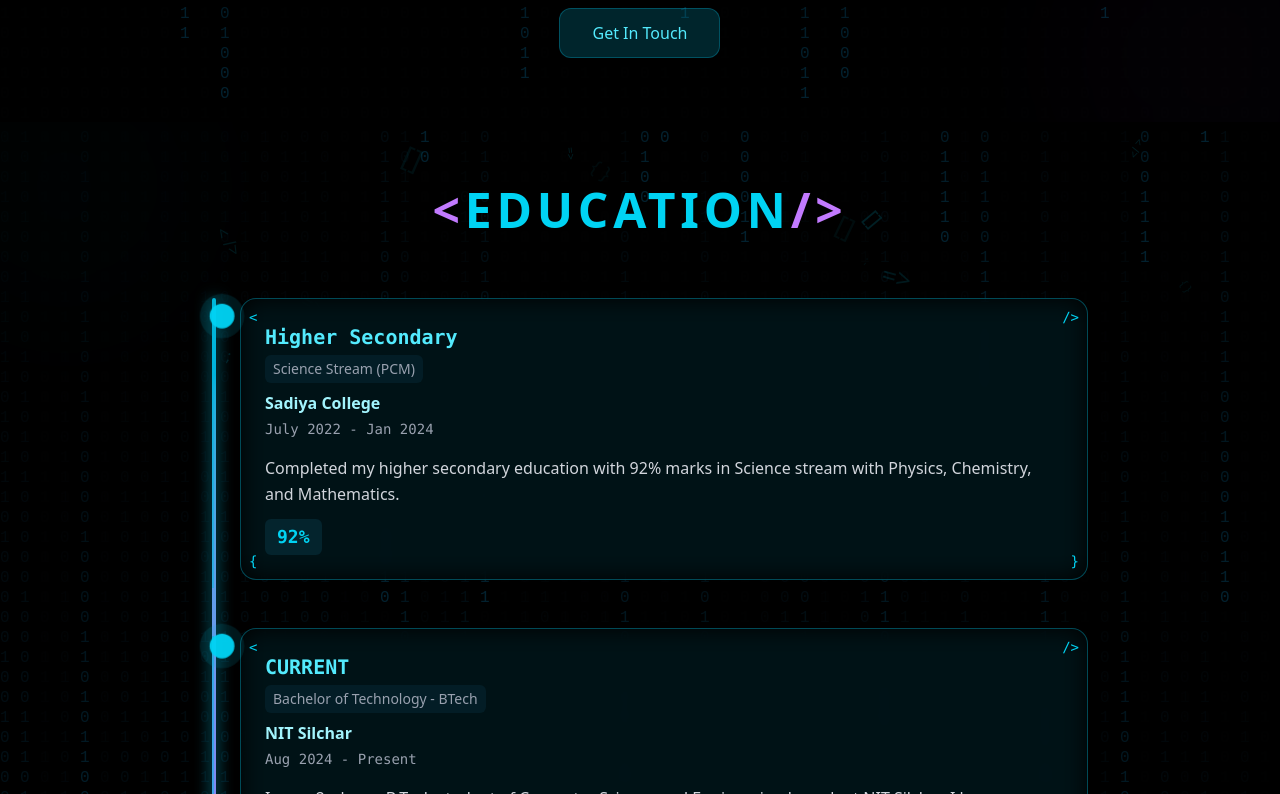
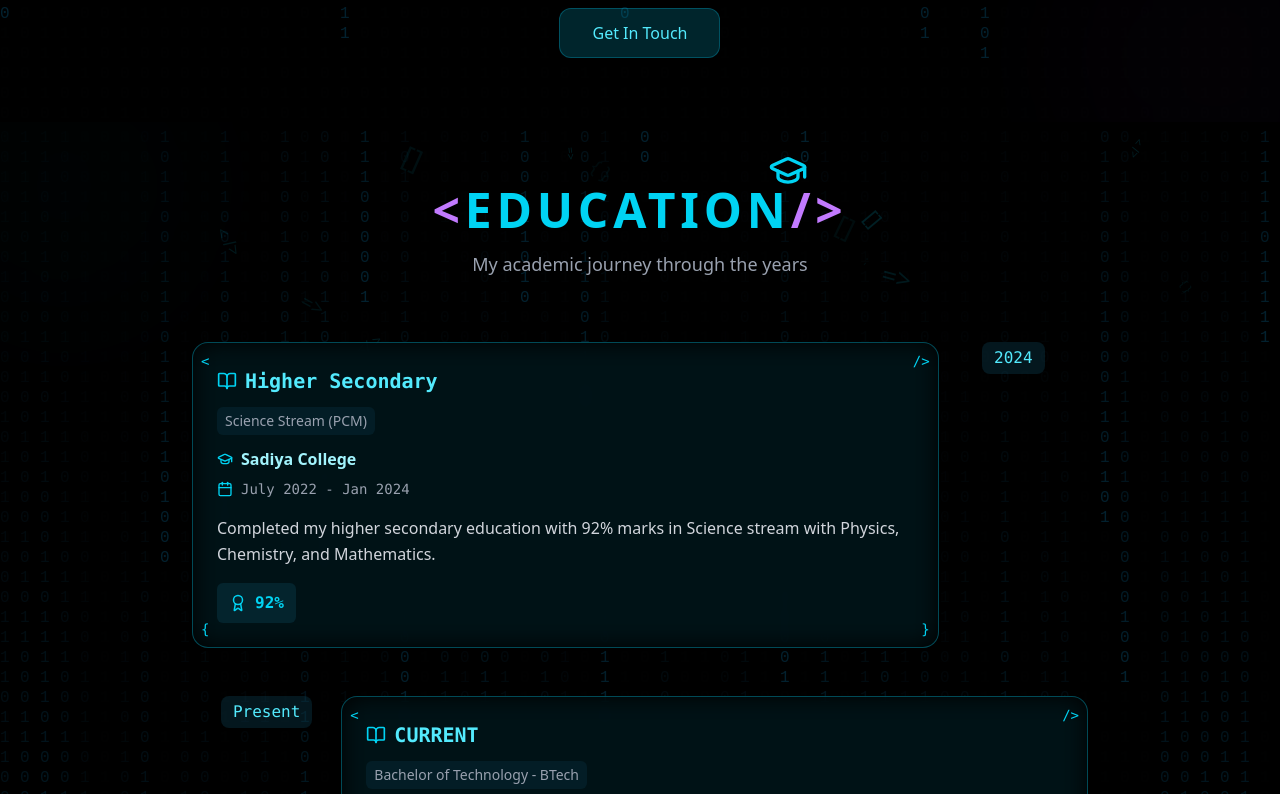
Before and after one commit to kallulgogoi/Portfolio, a React (Vite) app: page / in a window 1280 px wide. Shown: the part 3046-3840 px from the top of the page. Built offline with nearby package versions, Linux system fonts and the light colour scheme; no server answers.

Commit message:
comiited

```diff
--- a/package.json
+++ b/package.json
@@ -10,6 +10,7 @@
     "preview": "vite preview"
   },
   "dependencies": {
+    "@emailjs/browser": "^4.4.1",
     "@tailwindcss/vite": "^4.1.10",
     "flowbite": "^3.1.2",
     "lucide-react": "^0.542.0",
--- a/src/components/About.jsx
+++ b/src/components/About.jsx
@@ -22,7 +22,7 @@ export default function About() {
   return (
     <section
       id="about"
-      className="min-h-screen bg-black text-gray-300 flex items-center justify-center px-8 md:px-20 py-16 relative overflow-hidden"
+      className="min-h-screen bg-black text-gray-300 flex items-center justify-center px-8 md:px-20 py-16 pt-24 md:pt-16 relative overflow-hidden"
     >
       {/* Animated Star Background */}
       <div className="absolute inset-0 overflow-hidden">
--- a/src/components/Education.jsx
+++ b/src/components/Education.jsx
@@ -1,5 +1,6 @@
 import { motion } from "framer-motion";
 import { useRef, useEffect, useState } from "react";
+import { GraduationCap, Calendar, Award, BookOpen } from "lucide-react";
 
 const education = [
   {
@@ -42,32 +43,34 @@ const BinaryRain = () => {
     };
 
     updateDimensions();
-    window.addEventListener('resize', updateDimensions);
+    window.addEventListener("resize", updateDimensions);
 
-    return () => window.removeEventListener('resize', updateDimensions);
+    return () => window.removeEventListener("resize", updateDimensions);
   }, []);
 
   useEffect(() => {
     if (!canvasRef.current || dimensions.width === 0) return;
 
     const canvas = canvasRef.current;
-    const ctx = canvas.getContext('2d');
+    const ctx = canvas.getContext("2d");
     canvas.width = dimensions.width;
     canvas.height = dimensions.height;
 
-    const binaryChars = '01';
+    const binaryChars = "01";
     const columns = Math.floor(dimensions.width / 20);
     const drops = Array(columns).fill(1);
 
     function draw() {
-      ctx.fillStyle = 'rgba(0, 0, 0, 0.05)';
+      ctx.fillStyle = "rgba(0, 0, 0, 0.05)";
       ctx.fillRect(0, 0, canvas.width, canvas.height);
 
-      ctx.fillStyle = '#0ea5e9';
-      ctx.font = '16px monospace';
+      ctx.fillStyle = "#0ea5e9";
+      ctx.font = "16px monospace";
 
       for (let i = 0; i < drops.length; i++) {
-        const text = binaryChars.charAt(Math.floor(Math.random() * binaryChars.length));
+        const text = binaryChars.charAt(
+          Math.floor(Math.random() * binaryChars.length)
+        );
         ctx.fillText(text, i * 20, drops[i] * 20);
 
         if (drops[i] * 20 > canvas.height && Math.random() > 0.975) {
@@ -103,7 +106,7 @@ const FloatingTechElements = () => {
             opacity: 0,
             x: Math.random() * 100,
             y: Math.random() * 100,
-            rotate: 0
+            rotate: 0,
           }}
           animate={{
             opacity: [0, 0.5, 0],
@@ -113,23 +116,40 @@ const FloatingTechElements = () => {
           transition={{
             duration: Math.random() * 10 + 10,
             repeat: Infinity,
-            delay: Math.random() * 5
+            delay: Math.random() * 5,
           }}
           style={{
             left: `${Math.random() * 100}%`,
             fontSize: `${Math.random() * 20 + 10}px`,
           }}
         >
-          {i % 5 === 0 && '< />'}
-          {i % 5 === 1 && '{ }'}
-          {i % 5 === 2 && '[]'}
-          {i % 5 === 3 && ';'}
-          {i % 5 === 4 && '=>'}
+          {i % 5 === 0 && "< />"}
+          {i % 5 === 1 && "{ }"}
+          {i % 5 === 2 && "[]"}
+          {i % 5 === 3 && ";"}
+          {i % 5 === 4 && "=>"}
         </motion.div>
       ))}
     </div>
   );
 };
+
+// Animated graduation cap icon
+const AnimatedGraduationCap = () => (
+  <motion.div
+    initial={{ y: -20, opacity: 0 }}
+    animate={{ y: 0, opacity: 1 }}
+    transition={{ duration: 0.8, delay: 0.5 }}
+    className="absolute -top-8 right-10 text-cyan-400"
+  >
+    <motion.div
+      animate={{ y: [0, -10, 0] }}
+      transition={{ duration: 4, repeat: Infinity }}
+    >
+      <GraduationCap size={40} />
+    </motion.div>
+  </motion.div>
+);
 
 export default function Education() {
   return (
@@ -142,15 +162,12 @@ export default function Education() {
         <BinaryRain />
         <FloatingTechElements />
 
-        {/* Grid overlay */}
-        <div className="absolute inset-0 bg-grid-small-cyan-500/20"></div>
-
         {/* Glowing orbs */}
         <motion.div
           className="absolute -top-20 -left-20 w-72 h-72 bg-cyan-500/10 rounded-full filter blur-3xl"
           animate={{
             scale: [1, 1.2, 1],
-            opacity: [0.1, 0.2, 0.1]
+            opacity: [0.1, 0.2, 0.1],
           }}
           transition={{ duration: 10, repeat: Infinity }}
         />
@@ -158,41 +175,56 @@ export default function Education() {
           className="absolute -bottom-20 -right-20 w-72 h-72 bg-purple-500/10 rounded-full filter blur-3xl"
           animate={{
             scale: [1.2, 1, 1.2],
-            opacity: [0.2, 0.1, 0.2]
+            opacity: [0.2, 0.1, 0.2],
           }}
           transition={{ duration: 8, repeat: Infinity }}
         />
       </div>
 
       {/* Section Title */}
-      <motion.h2
+      <motion.div
+        className="relative z-10 mb-16 text-center"
         initial={{ opacity: 0, y: -30 }}
         whileInView={{ opacity: 1, y: 0 }}
         transition={{ duration: 0.6 }}
         viewport={{ once: true }}
-        className="text-4xl md:text-5xl font-extrabold text-cyan-400 uppercase tracking-widest mb-16 relative z-10"
       >
+        <motion.h2 className="text-4xl md:text-5xl font-extrabold text-cyan-400 uppercase tracking-widest">
           <span className="text-purple-400">&lt;</span>
           Education
           <span className="text-purple-400">/&gt;</span>
         </motion.h2>
+        <motion.p
+          className="mt-4 text-lg text-gray-400 max-w-2xl mx-auto"
+          initial={{ opacity: 0 }}
+          whileInView={{ opacity: 1 }}
+          transition={{ delay: 0.3 }}
+          viewport={{ once: true }}
+        >
+          My academic journey through the years
+        </motion.p>
+        <AnimatedGraduationCap />
+      </motion.div>
 
       {/* Timeline */}
       <div className="relative w-full max-w-4xl z-10">
-        {/* Glowing vertical line */}
-        <div className="absolute left-5 top-0 w-1 h-full bg-gradient-to-b from-cyan-500 to-purple-500 rounded-full shadow-[0_0_15px_#06b6d4]"></div>
-
         {/* Education Items */}
         <div className="flex flex-col space-y-12">
           {education.map((edu, idx) => (
             <motion.div
               key={idx}
-              initial={{ opacity: 0, x: idx % 2 === 0 ? -100 : 100 }}
-              whileInView={{ opacity: 1, x: 0 }}
+              initial={{ opacity: 0, y: 50 }}
+              whileInView={{ opacity: 1, y: 0 }}
               transition={{ duration: 0.7, delay: idx * 0.2 }}
               viewport={{ once: true }}
-              className="ml-12 relative"
+              className="relative flex flex-col md:flex-row items-start"
+              style={{
+                flexDirection: idx % 2 === 0 ? "row" : "row-reverse",
+                justifyContent: idx % 2 === 0 ? "flex-start" : "flex-end",
+              }}
             >
+              {/* Content Card */}
+              <div className="md:w-5/6">
                 {/* Timeline Dot with glow effect */}
                 <motion.div
                   animate={{
@@ -201,55 +233,112 @@ export default function Education() {
                     boxShadow: [
                       "0 0 0 0 rgba(6, 182, 212, 0.7)",
                       "0 0 0 10px rgba(6, 182, 212, 0)",
-                    "0 0 0 0 rgba(6, 182, 212, 0)"
-                  ]
+                      "0 0 0 0 rgba(6, 182, 212, 0)",
+                    ],
                   }}
-                transition={{
-                  repeat: Infinity,
-                  duration: 3,
-                  ease: "easeOut"
-                }}
-                className="absolute -left-7 top-2 w-5 h-5 rounded-full bg-cyan-400 shadow-[0_0_20px_#06b6d4] z-10"
                 ></motion.div>
-
-              {/* Connection line from dot to card */}
-              <div className="absolute -left-7 top-2 h-full w-0.5 bg-cyan-500/50"></div>
 
                 {/* Tech-inspired card */}
                 <motion.div
                   whileHover={{
                     scale: 1.03,
                     boxShadow: "0px 0px 25px #06b6d4",
-                  y: -5
+                    y: -5,
                   }}
                   className="p-6 rounded-2xl border border-cyan-500/40 bg-black/70 backdrop-blur-sm relative overflow-hidden"
                 >
                   {/* Card corner brackets */}
-                <div className="absolute top-2 left-2 text-cyan-400 text-sm font-mono">&lt;</div>
-                <div className="absolute top-2 right-2 text-cyan-400 text-sm font-mono">/&gt;</div>
-                <div className="absolute bottom-2 left-2 text-cyan-400 text-sm font-mono">&#123;</div>
-                <div className="absolute bottom-2 right-2 text-cyan-400 text-sm font-mono">&#125;</div>
+                  <div className="absolute top-2 left-2 text-cyan-400 text-sm font-mono">
+                    &lt;
+                  </div>
+                  <div className="absolute top-2 right-2 text-cyan-400 text-sm font-mono">
+                    /&gt;
+                  </div>
+                  <div className="absolute bottom-2 left-2 text-cyan-400 text-sm font-mono">
+                    &#123;
+                  </div>
+                  <div className="absolute bottom-2 right-2 text-cyan-400 text-sm font-mono">
+                    &#125;
+                  </div>
 
                   {/* Subtle card glow */}
                   <div className="absolute inset-0 rounded-2xl bg-cyan-500/10 blur-md -z-10"></div>
 
-                <h3 className="text-xl font-bold text-cyan-300 font-mono">{edu.title}</h3>
-                <p className="text-gray-400 text-sm mt-1 bg-cyan-900/20 inline-block px-2 py-1 rounded-md">{edu.stream}</p>
-                <p className="mt-2 font-semibold text-cyan-200">{edu.institute}</p>
-                <p className="text-sm text-gray-400 mt-1 font-mono">{edu.duration}</p>
-                <p className="mt-4 text-gray-300 leading-relaxed">{edu.desc}</p>
-                <motion.p
+                  {/* Title with icon */}
+                  <div className="flex items-center gap-2 mb-2">
+                    <BookOpen size={20} className="text-cyan-400" />
+                    <h3 className="text-xl font-bold text-cyan-300 font-mono">
+                      {edu.title}
+                    </h3>
+                  </div>
+
+                  <p className="text-gray-400 text-sm mt-1 bg-cyan-900/20 inline-block px-2 py-1 rounded-md">
+                    {edu.stream}
+                  </p>
+
+                  <div className="flex items-center gap-2 mt-3">
+                    <GraduationCap size={16} className="text-cyan-400" />
+                    <p className="font-semibold text-cyan-200">
+                      {edu.institute}
+                    </p>
+                  </div>
+
+                  <div className="flex items-center gap-2 mt-2">
+                    <Calendar size={16} className="text-cyan-400" />
+                    <p className="text-sm text-gray-400 font-mono">
+                      {edu.duration}
+                    </p>
+                  </div>
+
+                  <p className="mt-4 text-gray-300 leading-relaxed">
+                    {edu.desc}
+                  </p>
+
+                  <motion.div
                     initial={{ opacity: 0, scale: 0.8 }}
                     whileInView={{ opacity: 1, scale: 1 }}
                     transition={{ delay: 0.5 }}
-                  className="mt-3 text-cyan-400 font-bold text-lg font-mono bg-cyan-900/30 inline-block px-3 py-1 rounded-md"
+                    className="mt-4 flex items-center gap-2 bg-cyan-900/30 px-3 py-2 rounded-md w-fit"
                   >
+                    <Award size={18} className="text-cyan-400" />
+                    <span className="text-cyan-400 font-bold font-mono">
                       {edu.score}
-                </motion.p>
+                    </span>
                   </motion.div>
+                </motion.div>
+              </div>
+
+              {/* Year indicator for desktop */}
+              <div className="hidden md:flex items-center justify-center flex-1 px-4">
+                <motion.div
+                  initial={{ opacity: 0, scale: 0.5 }}
+                  whileInView={{ opacity: 1, scale: 1 }}
+                  transition={{ delay: 0.4 }}
+                  className="text-cyan-300 font-mono bg-cyan-900/30 px-3 py-1 rounded-lg"
+                >
+                  {edu.duration.split(" ").pop()}
+                </motion.div>
+              </div>
             </motion.div>
           ))}
         </div>
+
+        {/* Floating call to action at bottom */}
+        <motion.div
+          initial={{ opacity: 0, y: 30 }}
+          whileInView={{ opacity: 1, y: 0 }}
+          transition={{ delay: 0.8 }}
+          viewport={{ once: true }}
+          className="mt-16 text-center p-6 rounded-2xl border border-cyan-500/30 bg-black/50 backdrop-blur-sm"
+        >
+          <h3 className="text-xl font-bold text-cyan-300 mb-2">
+            Continuing My Journey
+          </h3>
+          <p className="text-gray-400">
+            Currently expanding my knowledge in Computer Science and working on
+            exciting projects
+          </p>
+        </motion.div>
       </div>
     </section>
   );
--- a/src/components/Experience.jsx
+++ b/src/components/Experience.jsx
@@ -7,21 +7,21 @@ const experiences = [
     org: "Coding Club, NIT Silchar",
     duration: "2024 - Present",
     desc: "Contributing as a junior moderator, managing events, coding sessions, and helping peers enhance their coding skills.",
-    icon: "👨‍💻",
+    icon: "https://media.licdn.com/dms/image/v2/C4D1BAQGWqNptbeUGig/company-background_1536_768/company-background_1536_768/0/1583013798937?e=2147483647&v=beta&t=9gCV30ULHSpjn7Rq28AXsCujJsuci_ijxDnRzh1UABk",
   },
   {
     role: "Junior UI/UX Developer",
     org: "Google Developer Groups Club, NIT Silchar",
     duration: "2024 - Present",
     desc: "Designing and prototyping modern UI/UX solutions, collaborating with developers to build impactful projects.",
-    icon: "🎨",
+    icon: "https://avatars.githubusercontent.com/u/87744060?s=280&v=4",
   },
   {
     role: "Web Wing Member",
     org: "Computer Science Society, NIT Silchar",
     duration: "2024 - Present",
     desc: "Developing web-based solutions and contributing to society-led projects, enhancing technical exposure and collaboration.",
-    icon: "🌐",
+    icon: "https://encrypted-tbn0.gstatic.com/images?q=tbn:ANd9GcRmxVNS3qy_vHZIfS5o-9sCuiwl1aOSPSK0kg&s",
   },
 ];
 
@@ -315,7 +315,15 @@ export default function Experience() {
             <div className="absolute inset-0 rounded-2xl bg-cyan-500/10 blur-md -z-10"></div>
 
             <div className="flex items-start gap-4">
-              <span className="text-3xl">{exp.icon}</span>
+              <span className="w-16 h-16 rounded-full overflow-hidden flex-shrink-0 border-2 border-cyan-500/30">
+                <img
+                  src={exp.icon}
+                  alt={exp.org}
+                  className="w-full h-full object-cover"
+                  whileHover={{ scale: 1.05 }}
+                  transition={{ duration: 0.3 }}
+                />
+              </span>
               <div>
                 <h3 className="text-xl font-bold text-cyan-300">{exp.role}</h3>
                 <p className="font-semibold text-gray-400">{exp.org}</p>
--- a/src/components/Project.jsx
+++ b/src/components/Project.jsx
@@ -8,7 +8,7 @@ const projects = [
       "A modern, responsive portfolio website with interactive animations and dark mode functionality.",
     technologies: ["React", "Tailwind CSS", "Framer Motion", "Vite"],
     image:
-      "https://images.unsplash.com/photo-1467232004584-a241de8bcf5d?ixlib=rb-4.0.3&ixid=MnwxMjA3fDB8MHxwaG90by1wYWdlfHx8fGVufDB8fHx8&auto=format&fit=crop&w=1000&q=80",
+      "https://res.cloudinary.com/dgechlqls/image/upload/v1756844789/gjcdzhcjwqe0f017igsy.png",
     liveLink: "#",
     githubLink: "#",
     category: "Portfolio",
@@ -19,7 +19,7 @@ const projects = [
       "A financial management application that helps users track their expenses with visualization charts and budgeting tools.",
     technologies: ["React", "Chart.js", "Node.js", "MongoDB"],
     image:
-      "https://images.unsplash.com/photo-1554224155-6726b3ff858f?ixlib=rb-4.0.3&ixid=MnwxMjA3fDB8MHxwaG90by1wYWdlfHx8fGVufDB8fHx8&auto=format&fit=crop&w=1000&q=80",
+      "https://res.cloudinary.com/dgechlqls/image/upload/v1756844922/fvus2yfkuxgcxfevebk3.png",
     liveLink: "https://expense-tracker-pi-rust-77.vercel.app/home",
     githubLink: "https://github.com/kallulgogoi/Expense-tracker.git",
     category: "Finance",
@@ -30,7 +30,7 @@ const projects = [
       "An intelligent chatbot implementation with natural language processing capabilities and contextual responses.",
     technologies: ["Gemmini Api", "React.JS", "TailWind CSS", "APIs"],
     image:
-      "https://images.unsplash.com/photo-1573164713714-d95e436ab8d6?ixlib=rb-4.0.3&ixid=MnwxMjA3fDB8MHxwaG90by1wYWdlfHx8fGVufDB8fHx8&auto=format&fit=crop&w=1000&q=80",
+      "https://res.cloudinary.com/dgechlqls/image/upload/v1756844844/terpkq07wngoaf17aczg.png",
     liveLink: "https://chatbot-eight-ashy-68.vercel.app/",
     githubLink: "https://github.com/kallulgogoi/Chatbot.git",
     category: "AI",
@@ -41,7 +41,7 @@ const projects = [
       "A cloud-based application that converts images to shareable links using Cloudinary API with drag and drop functionality.",
     technologies: ["JavaScript", "Cloudinary API", "HTML5", "CSS3"],
     image:
-      "https://images.unsplash.com/photo-1573164713714-d95e436ab8d6?ixlib=rb-4.0.3&ixid=MnwxMjA3fDB8MHxwaG90by1wYWdlfHx8fGVufDB8fHx8&auto=format&fit=crop&w=1000&q=80",
+      "https://res.cloudinary.com/dgechlqls/image/upload/v1756845095/pz57f5nbtdlzpqqlfhnq.png",
     liveLink: "https://linkfyurl.netlify.app/",
     githubLink: "https://github.com/kallulgogoi/Photo_to_URL.git",
     category: "Cloud",
```
Also changed, not shown: src/components/Contact.jsx (+90 -12 lines), 1 other file (tests, documents, lock files or other folders). Lines whose indentation alone changed are shown as unchanged.
